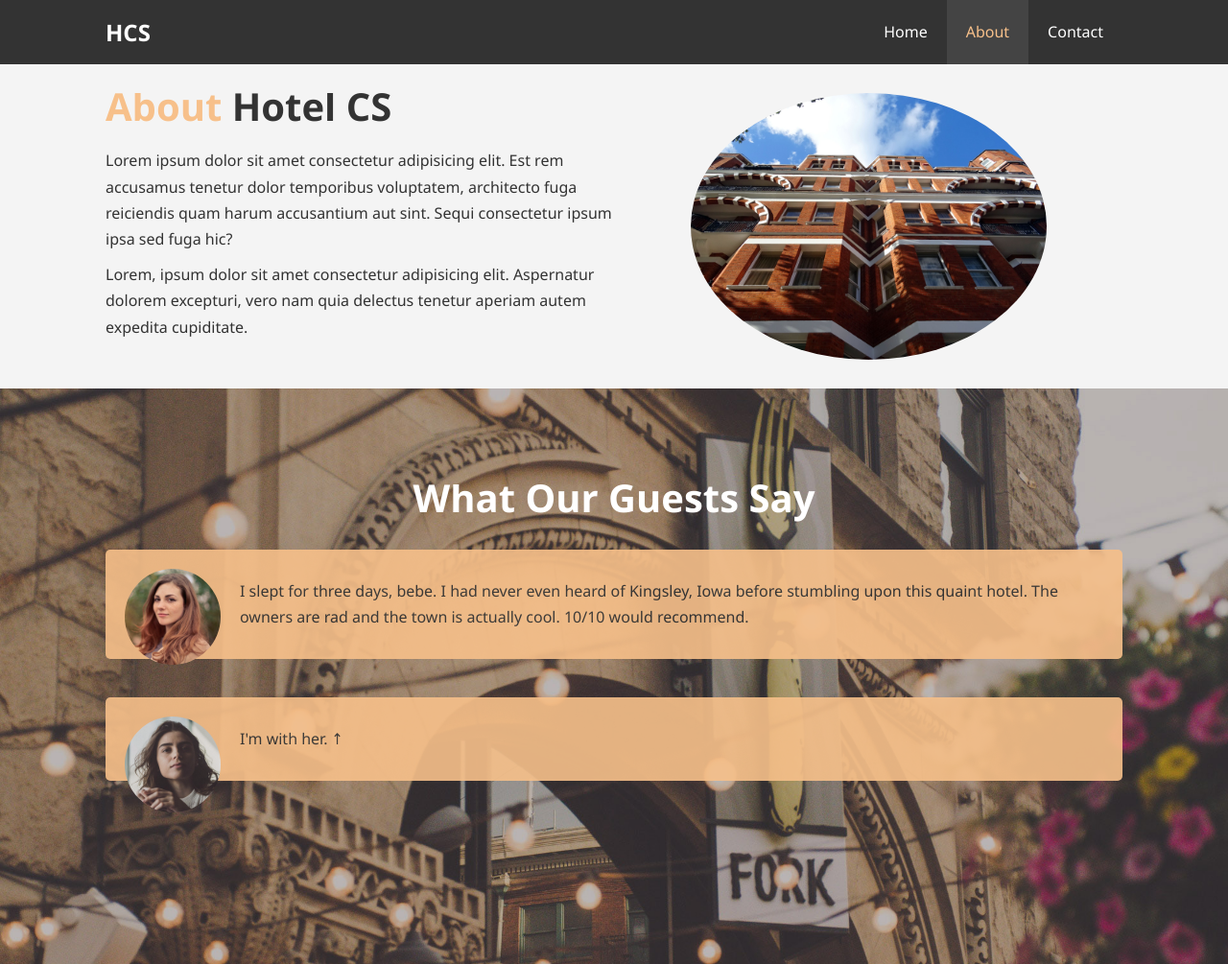
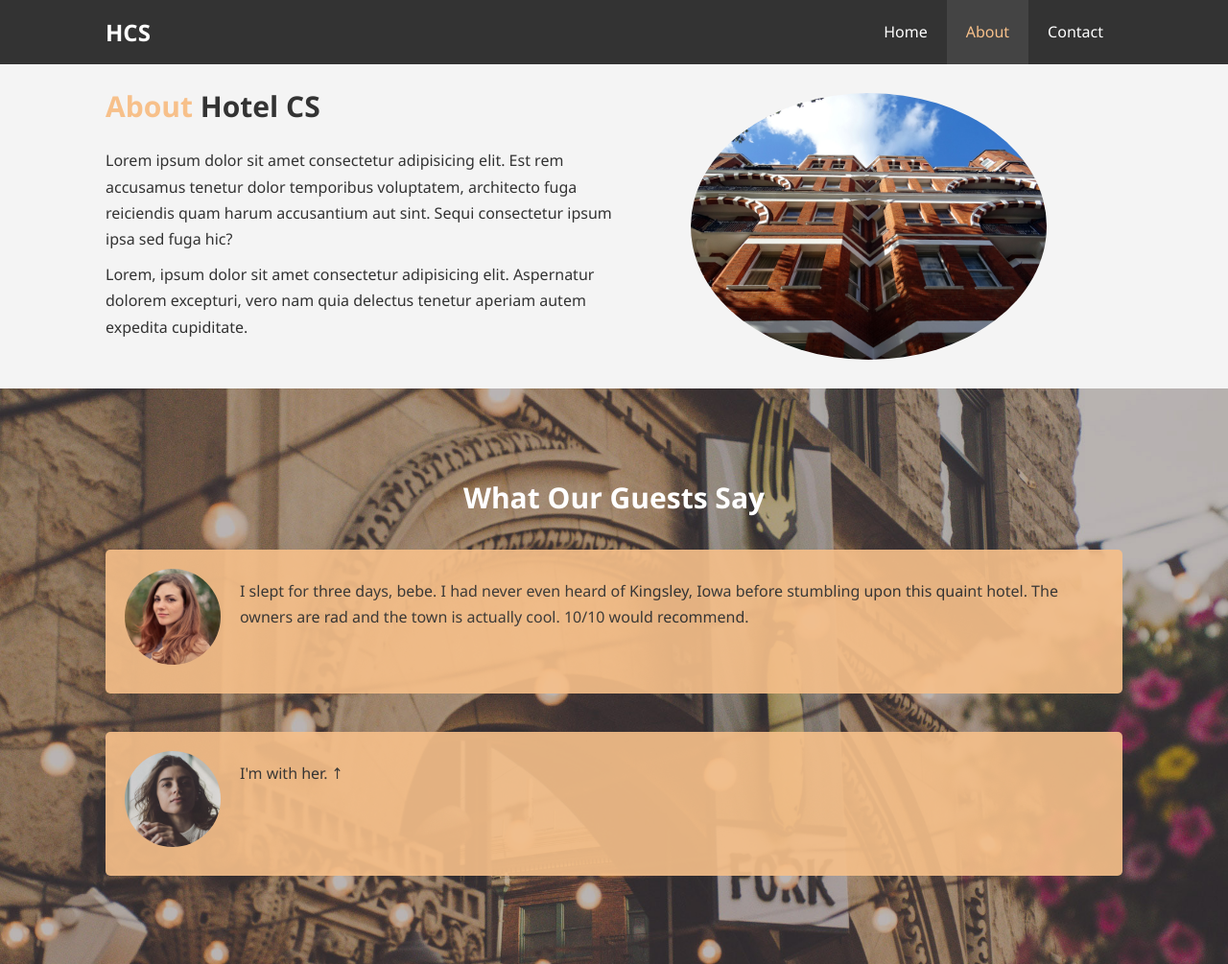
Before and after one commit to severncj/Hotel-Website, a plain HTML site: page about.html in a window 1280 px wide. Shown: the top 1005 px of the page at 96% size. Drawn offline with Linux system fonts and the light colour scheme.

Commit message:
Add files via upload

```diff
--- a/css/style.css
+++ b/css/style.css
@@ -48,6 +48,7 @@
   padding: 13px 20px;
   border: none;
   cursor: pointer;
+  border-radius: 5px;
 }
 
 .btn:hover {
@@ -80,13 +81,13 @@
 }
 
 .l-heading {
-  font-size: 40px;
+  font-size: 30px;
 }
 
 /* Padding */
-.py-1 { padding: 10px 0; }
-.py-2 { padding: 20px 0; }
-.py-3 { padding: 30px 0; }
+.py-1 { padding: 10px 0;}
+.py-2 { padding: 20px 0;}
+.py-3 { padding: 30px 0;}
 
 /* Navbar */
 #navbar {
@@ -182,6 +183,11 @@
 
 .box i {
   margin-bottom: 10px;
+  text-align: center;
+}
+
+.box p, .box i, .box h3 {
+  text-align: center;
 }
 
 /* About Info */
@@ -211,17 +217,12 @@
   padding-top: 100px;
 }
 
-#testimonials h2 {
-  color: #fff;
-  text-align: center;
-  padding-bottom: 40px;
-}
-
 #testimonials .testimonial {
   padding: 20px;
   margin-bottom: 40px;
   border-radius: 5px;
   opacity: 0.9;
+  min-height: 150px;
 }
 
 #testimonials .testimonial img {
@@ -229,6 +230,12 @@
   float: left;
   margin-right: 20px;
   border-radius: 50%;
+}
+
+#testimonials h2 {
+  color: white;
+  text-align: center;
+  padding-bottom: 40px;
 }
 
 /* Contact Form */
@@ -246,6 +253,7 @@
   width: 100%;
   padding: 10px;
   border: 1px #ddd solid;
+  border-radius: 5px;
 }
 
 #contact-form textarea {
```
